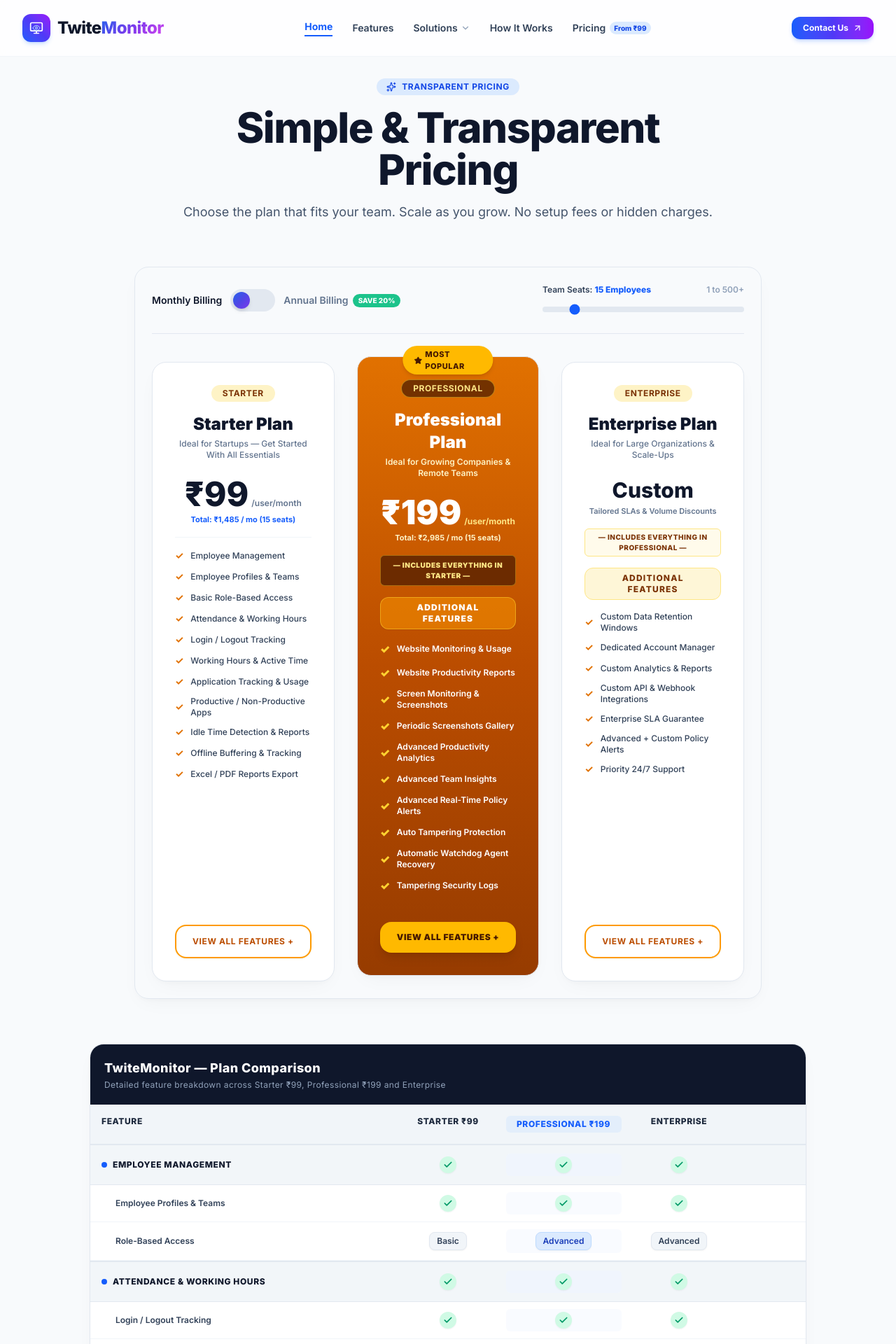
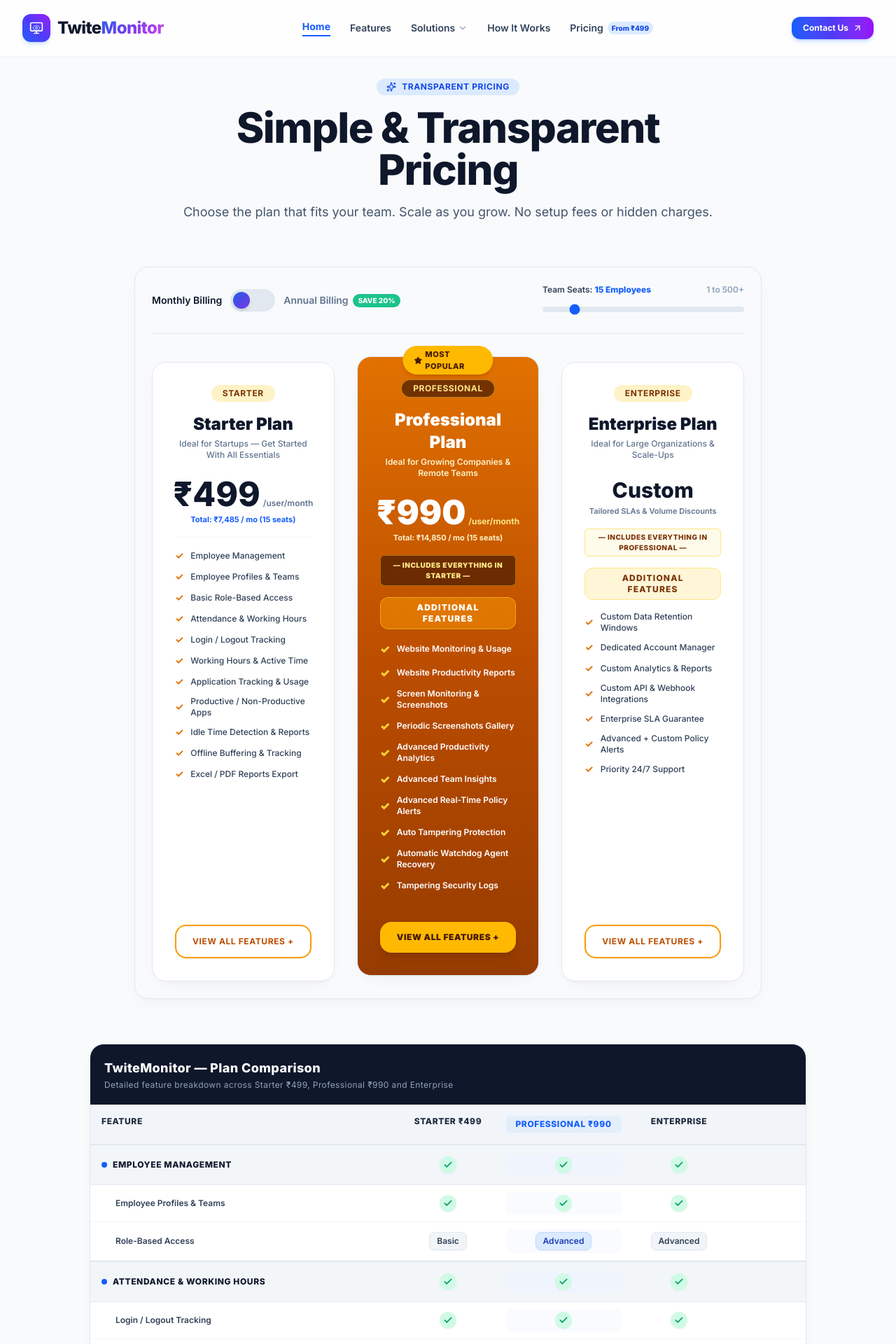
Before and after one commit to Rihashajeyaraj/twitemonitor, a React (Vite) app: page /pricing in a window 1280 px wide. Shown: the top 1920 px of the page at 70% size. Built offline with nearby package versions, Linux system fonts and the light colour scheme.

Commit message:
Update pricing to Starter ₹499/mo/user and Professional ₹990/mo/user across header, cards, data, and comparison tables

```diff
--- a/src/components/Header.jsx
+++ b/src/components/Header.jsx
@@ -48,7 +48,7 @@
       ]
     },
     { name: 'How It Works', sectionId: 'how-it-works', path: '/how-it-works' },
-    { name: 'Pricing', sectionId: 'pricing', path: '/pricing', badge: 'From ₹99' },
+    { name: 'Pricing', sectionId: 'pricing', path: '/pricing', badge: 'From ₹499' },
   ];
 
   const handleNavClick = (link) => {
--- a/src/components/Navbar.jsx
+++ b/src/components/Navbar.jsx
@@ -105,7 +105,7 @@
             >
               Pricing
               <span className="px-1.5 py-0.5 text-[10px] font-bold tracking-wide uppercase rounded-full bg-gradient-to-r from-emerald-500 to-teal-500 text-white">
-                ₹99/mo
+                ₹499/mo
               </span>
             </button>
             <button
@@ -149,7 +149,7 @@
             className="block w-full text-left py-2 text-gray-200 hover:text-white font-medium flex items-center justify-between"
           >
             <span>Pricing Plans</span>
-            <span className="px-2 py-0.5 text-xs bg-indigo-500/20 text-indigo-300 rounded-full font-bold">From ₹99</span>
+            <span className="px-2 py-0.5 text-xs bg-indigo-500/20 text-indigo-300 rounded-full font-bold">From ₹499</span>
           </button>
           <button
             onClick={() => { scrollToSection('auto-tamper'); setMobileMenuOpen(false); }}
--- a/src/components/PlanComparison.jsx
+++ b/src/components/PlanComparison.jsx
@@ -137,13 +137,13 @@
           {/* Pricing Cards Horizontal Row */}
           <div className="grid grid-cols-1 md:grid-cols-3 gap-6">
 
-            {/* Starter ₹99 */}
+            {/* Starter ₹499 */}
             <div className="p-6 rounded-2xl bg-gray-900/60 border border-gray-800 hover:border-gray-700 transition flex flex-col justify-between space-y-4">
               <div>
                 <h3 className="text-lg font-bold text-white">{PLAN_PRICING.starter.name}</h3>
                 <p className="text-xs text-gray-400 mt-1">{PLAN_PRICING.starter.description}</p>
                 <div className="mt-4 flex items-baseline gap-1">
-                  <span className="text-3xl font-extrabold text-white">₹{billingCycle === 'yearly' ? 79 : 99}</span>
+                  <span className="text-3xl font-extrabold text-white">₹{billingCycle === 'yearly' ? 399 : 499}</span>
                   <span className="text-xs text-gray-400">/ user / mo</span>
                 </div>
                 <div className="text-[11px] text-indigo-400 mt-1 font-semibold">
@@ -158,7 +158,7 @@
               </button>
             </div>
 
-            {/* Professional ₹199 (MOST POPULAR) */}
+            {/* Professional ₹990 (MOST POPULAR) */}
             <div className="relative p-6 rounded-2xl bg-gradient-to-b from-indigo-950/60 via-gray-900/90 to-gray-950 border-2 border-indigo-500/80 shadow-2xl shadow-indigo-950/50 flex flex-col justify-between space-y-4 glow-purple">
               <div className="absolute -top-3.5 left-1/2 -translate-x-1/2 px-3 py-1 rounded-full bg-gradient-to-r from-blue-500 via-indigo-500 to-fuchsia-500 text-white font-extrabold text-[10px] tracking-wider uppercase shadow-md">
                 {PLAN_PRICING.professional.badge}
@@ -167,7 +167,7 @@
                 <h3 className="text-lg font-bold text-white">{PLAN_PRICING.professional.name}</h3>
                 <p className="text-xs text-gray-300 mt-1">{PLAN_PRICING.professional.description}</p>
                 <div className="mt-4 flex items-baseline gap-1">
-                  <span className="text-4xl font-extrabold text-white">₹{billingCycle === 'yearly' ? 159 : 199}</span>
+                  <span className="text-4xl font-extrabold text-white">₹{billingCycle === 'yearly' ? 790 : 990}</span>
                   <span className="text-xs text-gray-400">/ user / mo</span>
                 </div>
                 <div className="text-[11px] text-emerald-400 mt-1 font-semibold">
@@ -237,10 +237,10 @@
               <span>FEATURE SPECIFICATION</span>
             </div>
             <div className="col-span-2 text-center text-gray-200">
-              Starter <span className="hidden sm:inline text-[10px] text-indigo-400 block font-normal">₹99/mo</span>
+              Starter <span className="hidden sm:inline text-[10px] text-indigo-400 block font-normal">₹499/mo</span>
             </div>
             <div className="col-span-2 text-center text-indigo-300 font-extrabold">
-              Professional <span className="hidden sm:inline text-[10px] text-emerald-400 block font-normal">₹199/mo</span>
+              Professional <span className="hidden sm:inline text-[10px] text-emerald-400 block font-normal">₹990/mo</span>
             </div>
             <div className="col-span-2 text-center text-gray-200">
               Enterprise <span className="hidden sm:inline text-[10px] text-gray-400 block font-normal">Custom</span>
--- a/src/components/RoiCalculator.jsx
+++ b/src/components/RoiCalculator.jsx
@@ -10,7 +10,7 @@
   const monthlyWorkDays = 22;
   const hoursRecoveredPerMonth = teamSize * wastedHoursPerDay * 0.7 * monthlyWorkDays; // 70% efficiency recovery
   const monthlyGrossSavings = Math.round(hoursRecoveredPerMonth * avgHourlyRate);
-  const twiteMonitorCost = teamSize * 199; // Professional plan cost
+  const twiteMonitorCost = teamSize * 990; // Professional plan cost
   const netMonthlySavings = monthlyGrossSavings - twiteMonitorCost;
   const roiMultiplier = (monthlyGrossSavings / twiteMonitorCost).toFixed(1);
 
@@ -105,7 +105,7 @@
               </div>
 
               <div className="p-3 rounded-xl bg-gray-900/80 border border-gray-800 text-[11px] text-gray-400">
-                ⚡ Based on Professional plan at ₹199/user/month. Assumes recovering 70% of lost hours through focus insights.
+                ⚡ Based on Professional plan at ₹990/user/month. Assumes recovering 70% of lost hours through focus insights.
               </div>
 
             </div>
--- a/src/data/pricingData.js
+++ b/src/data/pricingData.js
@@ -2,8 +2,8 @@
 export const PLAN_PRICING = {
   starter: {
     name: "Starter",
-    priceMonthly: 99,
-    priceYearly: 79, // 20% discount
+    priceMonthly: 499,
+    priceYearly: 399, // 20% discount
     currency: "₹",
     period: "per employee / month",
     description: "Essential attendance & activity tracking for small teams.",
@@ -13,8 +13,8 @@
   },
   professional: {
     name: "Professional",
-    priceMonthly: 199,
-    priceYearly: 159, // 20% discount
+    priceMonthly: 990,
+    priceYearly: 790, // 20% discount
     currency: "₹",
     period: "per employee / month",
     description: "Complete productivity, screen monitoring & auto-tampering suite.",
@@ -377,7 +377,7 @@
   },
   {
     q: "What is the difference between Starter, Professional, and Enterprise plans?",
-    a: "The Starter plan (₹99/mo) covers core attendance, working hours, application tracking, and basic reporting. The Professional plan (₹199/mo) adds full Website Monitoring, Periodic Screenshots, Screenshot History, Advanced Alerts, and Auto-Tampering Protection. The Enterprise plan includes custom retention, dedicated support, custom integrations, and SLA guarantees."
+    a: "The Starter plan (₹499/mo) covers core attendance, working hours, application tracking, and basic reporting. The Professional plan (₹990/mo) adds full Website Monitoring, Periodic Screenshots, Screenshot History, Advanced Alerts, and Auto-Tampering Protection. The Enterprise plan includes custom retention, dedicated support, custom integrations, and SLA guarantees."
   },
   {
     q: "Can I try TwiteMonitor for free before subscribing?",
--- a/src/pages/HomePage.jsx
+++ b/src/pages/HomePage.jsx
@@ -479,7 +479,7 @@
 
                 <div className="text-center pt-2">
                   <div className="flex items-baseline justify-center gap-1">
-                    <span className="text-4xl sm:text-5xl font-extrabold text-slate-900">₹{billingCycle === 'yearly' ? 79 : 99}</span>
+                    <span className="text-4xl sm:text-5xl font-extrabold text-slate-900">₹{billingCycle === 'yearly' ? 399 : 499}</span>
                     <span className="text-xs text-slate-500 font-semibold">/user/month</span>
                   </div>
                   <div className="text-[11px] text-blue-600 font-bold mt-1">
@@ -532,7 +532,7 @@
 
                 <div className="text-center pt-2">
                   <div className="flex items-baseline justify-center gap-1">
-                    <span className="text-4xl sm:text-5xl font-black text-white">₹{billingCycle === 'yearly' ? 159 : 199}</span>
+                    <span className="text-4xl sm:text-5xl font-black text-white">₹{billingCycle === 'yearly' ? 790 : 990}</span>
                     <span className="text-xs text-amber-200 font-bold">/user/month</span>
                   </div>
                   <div className="text-[11px] text-amber-100 font-bold mt-1">
@@ -633,14 +633,14 @@
             <div className="p-4 sm:p-5 bg-slate-900 text-white font-bold text-base tracking-wide flex flex-col sm:flex-row items-start sm:items-center justify-between gap-2">
               <div>
                 <span className="text-lg font-extrabold">TwiteMonitor — Plan Comparison</span>
-                <p className="text-xs text-slate-400 font-normal mt-0.5">Detailed feature breakdown across Starter ₹99, Professional ₹199 and Enterprise</p>
+                <p className="text-xs text-slate-400 font-normal mt-0.5">Detailed feature breakdown across Starter ₹499, Professional ₹990 and Enterprise</p>
               </div>
             </div>
 
             <div className="p-4 bg-slate-100 border-b border-slate-200 grid grid-cols-12 font-extrabold text-xs text-slate-800 uppercase tracking-wider">
               <div className="col-span-6 sm:col-span-5">Feature</div>
-              <div className="col-span-2 text-center">Starter ₹99</div>
-              <div className="col-span-2 text-center text-blue-600 font-extrabold bg-blue-100/60 py-1 rounded-md">Professional ₹199</div>
+              <div className="col-span-2 text-center">Starter ₹499</div>
+              <div className="col-span-2 text-center text-blue-600 font-extrabold bg-blue-100/60 py-1 rounded-md">Professional ₹990</div>
               <div className="col-span-2 text-center">Enterprise</div>
             </div>
 
--- a/src/pages/PricingPage.jsx
+++ b/src/pages/PricingPage.jsx
@@ -122,7 +122,7 @@
 
                 <div className="text-center pt-2">
                   <div className="flex items-baseline justify-center gap-1">
-                    <span className="text-4xl sm:text-5xl font-extrabold text-slate-900">₹{billingCycle === 'yearly' ? 79 : 99}</span>
+                    <span className="text-4xl sm:text-5xl font-extrabold text-slate-900">₹{billingCycle === 'yearly' ? 399 : 499}</span>
                     <span className="text-xs text-slate-500 font-semibold">/user/month</span>
                   </div>
                   <div className="text-[11px] text-blue-600 font-bold mt-1">
@@ -175,7 +175,7 @@
 
                 <div className="text-center pt-2">
                   <div className="flex items-baseline justify-center gap-1">
-                    <span className="text-4xl sm:text-5xl font-black text-white">₹{billingCycle === 'yearly' ? 159 : 199}</span>
+                    <span className="text-4xl sm:text-5xl font-black text-white">₹{billingCycle === 'yearly' ? 790 : 990}</span>
                     <span className="text-xs text-amber-200 font-bold">/user/month</span>
                   </div>
                   <div className="text-[11px] text-amber-100 font-bold mt-1">
@@ -278,14 +278,14 @@
           <div className="p-4 sm:p-5 bg-slate-900 text-white font-bold text-base tracking-wide flex flex-col sm:flex-row items-start sm:items-center justify-between gap-2">
             <div>
               <span className="text-lg font-extrabold">TwiteMonitor — Plan Comparison</span>
-              <p className="text-xs text-slate-400 font-normal mt-0.5">Detailed feature breakdown across Starter ₹99, Professional ₹199 and Enterprise</p>
+              <p className="text-xs text-slate-400 font-normal mt-0.5">Detailed feature breakdown across Starter ₹499, Professional ₹990 and Enterprise</p>
             </div>
           </div>
 
           <div className="p-4 bg-slate-100 border-b border-slate-200 grid grid-cols-12 font-extrabold text-xs text-slate-800 uppercase tracking-wider">
             <div className="col-span-6 sm:col-span-5">Feature</div>
-            <div className="col-span-2 text-center">Starter ₹99</div>
-            <div className="col-span-2 text-center text-blue-600 font-extrabold bg-blue-100/60 py-1 rounded-md">Professional ₹199</div>
+            <div className="col-span-2 text-center">Starter ₹499</div>
+            <div className="col-span-2 text-center text-blue-600 font-extrabold bg-blue-100/60 py-1 rounded-md">Professional ₹990</div>
             <div className="col-span-2 text-center">Enterprise</div>
           </div>
 
```
